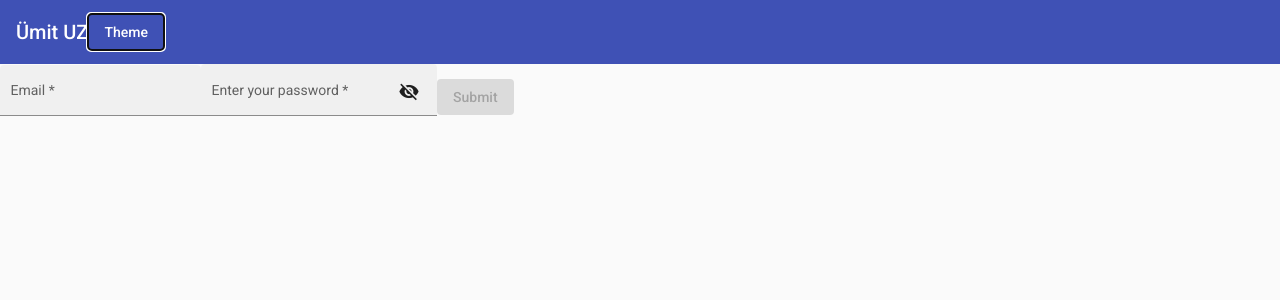
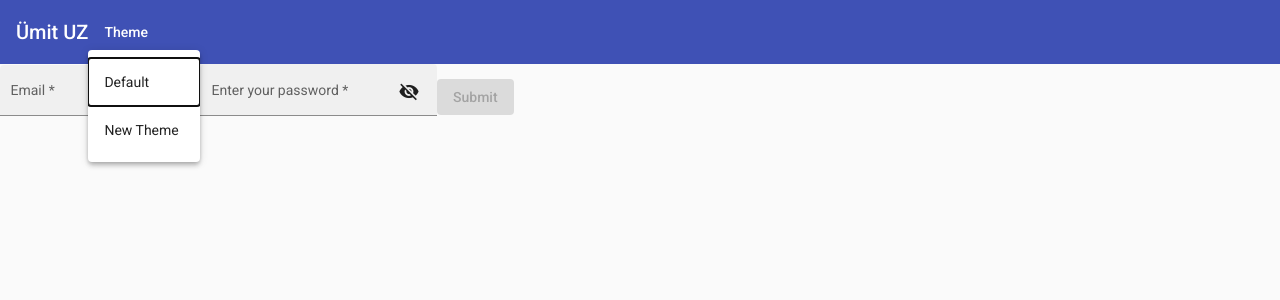
Before and after one commit to umituz/angular-concepts, an Angular app: page /marvels in a window 1280 px wide. Both pictures are taken after a click on the button "Theme". Shown: the top 300 px of the page. Built offline with nearby package versions, Linux system fonts and the light colour scheme.

Commit message:
change theme via local storage

```diff
--- a/angular.json
+++ b/angular.json
@@ -26,7 +26,8 @@
             "styles": [
               "./node_modules/@angular/material/prebuilt-themes/indigo-pink.css",
               "./node_modules/bootstrap/dist/css/bootstrap.min.css",
-              "src/styles.css"
+              "src/styles.css",
+              "src/mytheme.scss"
             ],
             "scripts": []
           },
--- a/src/app/app.component.html
+++ b/src/app/app.component.html
@@ -1,11 +1,7 @@
-<mat-toolbar color="primary">
-  <mat-toolbar-row>
-    <span>Ümit UZ</span>
-    <button mat-button>Theme</button>
-  </mat-toolbar-row>
-</mat-toolbar>
-
-<app-form></app-form>
+<div [ngClass]="toolbar.themeClass">
+  <app-toolbar #toolbar></app-toolbar>
+  <app-form></app-form>
+</div>
 
 <!--<div class="container">-->
 
--- a/src/app/app.component.ts
+++ b/src/app/app.component.ts
@@ -6,6 +6,7 @@ import {Component} from '@angular/core';
   styleUrls: ['./app.component.css']
 })
 export class AppComponent {
+
   title = 'umituz';
 
   message(value) {
--- a/src/app/app.module.ts
+++ b/src/app/app.module.ts
@@ -11,6 +11,7 @@ import {DcComicsComponent} from './dc-comics/dc-comics.component';
 import {BrowserAnimationsModule} from '@angular/platform-browser/animations';
 import {MaterialModule} from './material.module';
 import { FormComponent } from './form/form.component';
+import { ToolbarComponent } from './toolbar/toolbar.component';
 
 const routeLists: Routes = [
   {path: '', component: DcComicsComponent},
@@ -23,7 +24,8 @@ const routeLists: Routes = [
     PokemonComponent,
     MarvelHeroesComponent,
     DcComicsComponent,
-    FormComponent
+    FormComponent,
+    ToolbarComponent
   ],
   imports: [
     BrowserModule,
--- /dev/null
+++ b/src/app/toolbar/toolbar.component.html
@@ -0,0 +1,10 @@
+<mat-toolbar color="primary">
+  <mat-toolbar-row>
+    <span>Ümit UZ</span>
+    <button mat-button [matMenuTriggerFor]="menu">Theme</button>
+    <mat-menu #menu="matMenu">
+      <button mat-menu-item (click)="changeTheme('')">Default</button>
+      <button mat-menu-item (click)="changeTheme('theme')">New Theme</button>
+    </mat-menu>
+  </mat-toolbar-row>
+</mat-toolbar>
--- /dev/null
+++ b/src/app/toolbar/toolbar.component.ts
@@ -0,0 +1,23 @@
+import {Component, OnInit} from '@angular/core';
+
+@Component({
+  selector: 'app-toolbar',
+  templateUrl: './toolbar.component.html',
+  styleUrls: ['./toolbar.component.css']
+})
+export class ToolbarComponent implements OnInit {
+
+  themeClass = localStorage.getItem('classNameOfItem');
+
+  constructor() {
+  }
+
+  changeTheme(theme) {
+    this.themeClass = theme;
+    localStorage.setItem('classNameOfItem', theme);
+  }
+
+  ngOnInit(): void {
+  }
+
+}
--- /dev/null
+++ b/src/mytheme.scss
@@ -0,0 +1,12 @@
+@import '~@angular/material/theming';
+
+@include mat-core();
+
+$primary: mat-palette($mat-teal);
+$accent: mat-palette($mat-yellow);
+
+$mytheme: mat-light-theme($primary, $accent);
+
+.theme{
+  @include angular-material-theme($mytheme);
+}
```
Also changed, not shown: src/app/material.module.ts (+5 -3 lines), src/app/toolbar/toolbar.component.css (added), 1 other file (tests, documents, lock files or other folders).
